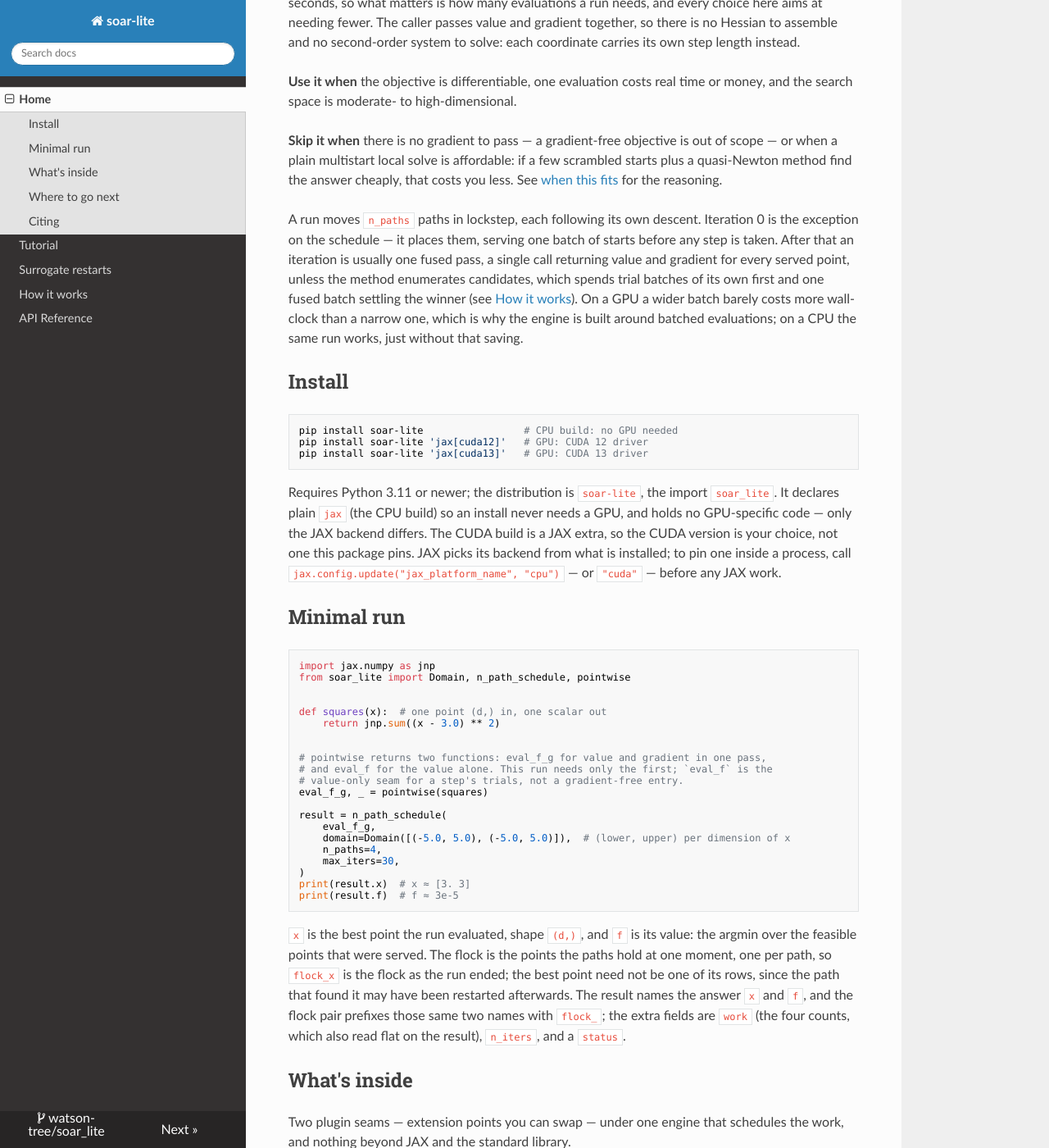
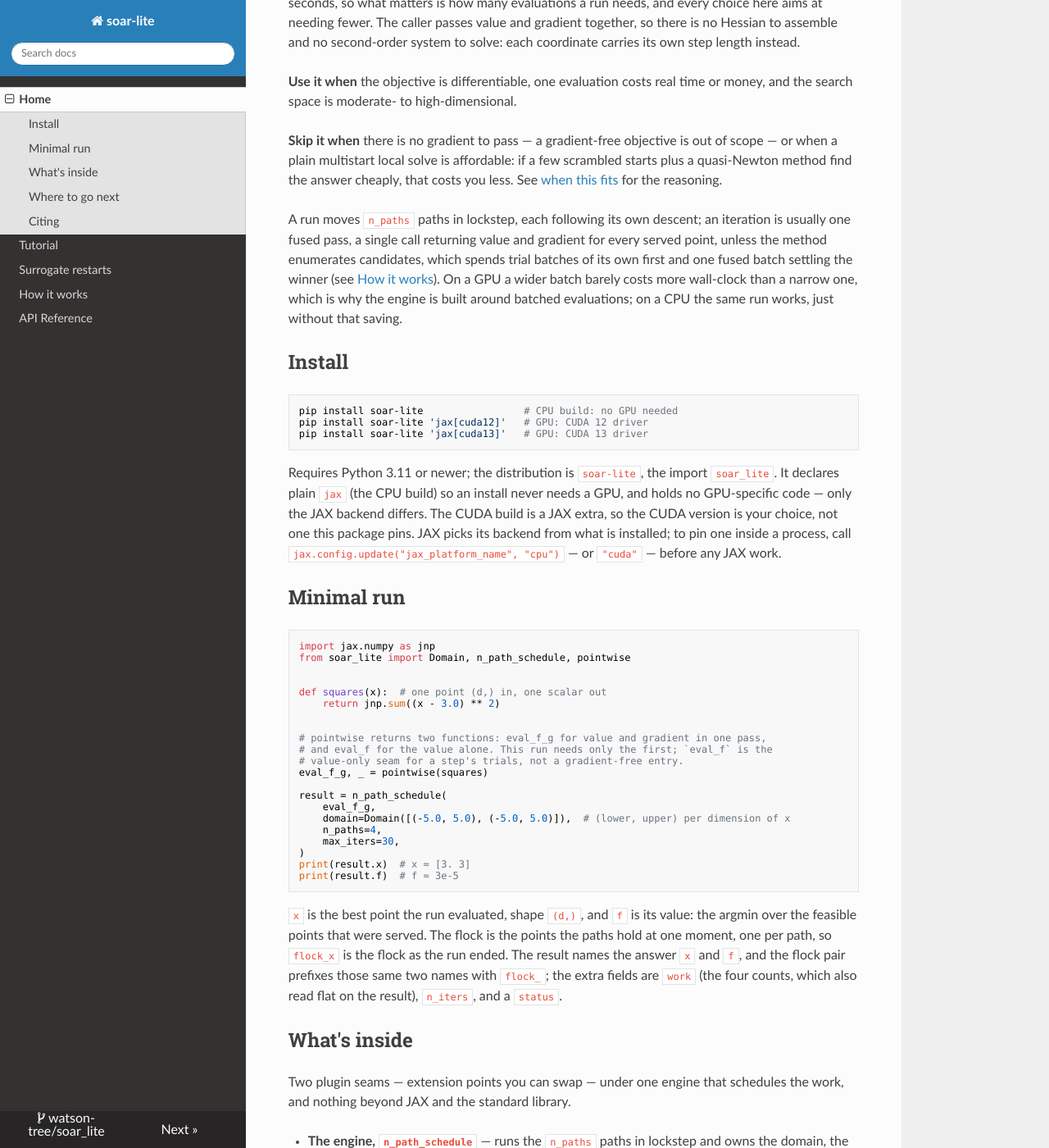
Before and after one commit to watson-tree/soar_lite, an MkDocs documentation site: the page built from docs/index.md, in a window 1280 px wide and 1400 px high, scrolled down 192 px. Shown: the whole window at 82% size. Built offline with MkDocs 1.6.1, drawn with Linux system fonts in a browser that asks for light colours; nearby versions of some CDN libraries.

Commit message:
docs: drop two claims that say less than the facts
Both are in the shared entry, so `docs/index.md` is edited and copied into the
README with its `docs/` link prefix.

- "Iteration 0 is the exception on the schedule" is not what the engine does:
  no path holds a point on the first move, every path restarts, and `settle`
  buys the starts' f and g in the same fused batch as any later iteration. A
  general statement about an iteration does not need a first-step footnote.
- "the best point need not be one of its rows, since the path that found it may
  have been restarted afterwards" hangs a general fact on one cause. `x` is the
  argmin over the served points, so it can sit outside the final flock with no
  restart involved - a path need not descend. The sentence before it already
  defines the flock as one moment and `x` as the whole history.

```diff
--- a/docs/index.md
+++ b/docs/index.md
@@ -15,16 +15,13 @@ scrambled starts plus a quasi-Newton method find the answer cheaply, that costs
 you less. See [when this fits](explanation/how-it-works.md#when-this-fits) for
 the reasoning.
 
-A run moves `n_paths` paths in lockstep, each following its own descent.
-Iteration 0 is the exception on the schedule — it places them, serving one batch
-of starts before any step is taken. After that an iteration is usually one fused
-pass, a single call returning value and gradient for every served point, unless
-the method enumerates candidates, which spends trial batches of its own first and
-one fused batch settling the winner (see
-[How it works](explanation/how-it-works.md)). On a
-GPU a wider batch barely costs more wall-clock than a narrow one, which is why
-the engine is built around batched evaluations; on a CPU the same run works,
-just without that saving.
+A run moves `n_paths` paths in lockstep, each following its own descent; an
+iteration is usually one fused pass, a single call returning value and gradient
+for every served point, unless the method enumerates candidates, which spends
+trial batches of its own first and one fused batch settling the winner (see
+[How it works](explanation/how-it-works.md)). On a GPU a wider batch barely
+costs more wall-clock than a narrow one, which is why the engine is built around
+batched evaluations; on a CPU the same run works, just without that saving.
 
 ## Install
 
@@ -71,11 +68,9 @@ print(result.f)  # f ≈ 3e-5
 `x` is the best point the run evaluated, shape `(d,)`, and `f` is its value: the
 argmin over the feasible points that were served. The flock is the points the
 paths hold at one moment, one per path, so `flock_x` is the flock as the run
-ended; the best point need not be one of its rows, since the path that found it
-may have been restarted afterwards. The result names the answer `x` and `f`, and
-the flock pair prefixes those same two names with `flock_`;
-the extra fields are `work` (the four counts, which also read flat on the
-result), `n_iters`, and a `status`.
+ended. The result names the answer `x` and `f`, and the flock pair prefixes those
+same two names with `flock_`; the extra fields are `work` (the four counts, which
+also read flat on the result), `n_iters`, and a `status`.
 
 ## What's inside
 
```
Also changed, not shown: README.md (+10 -15 lines).
